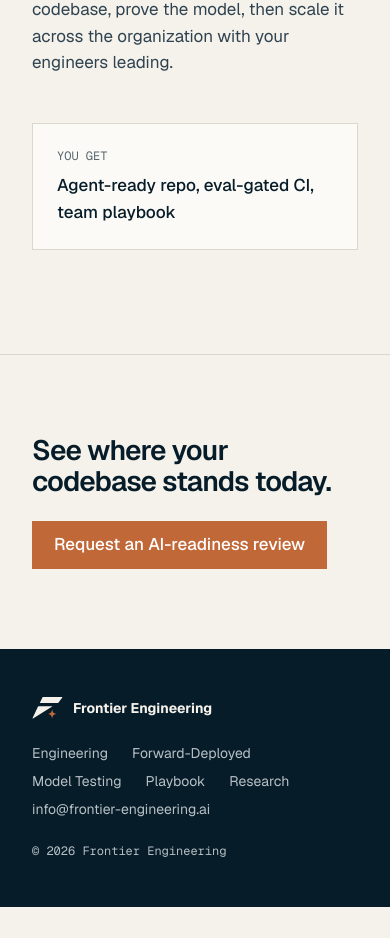
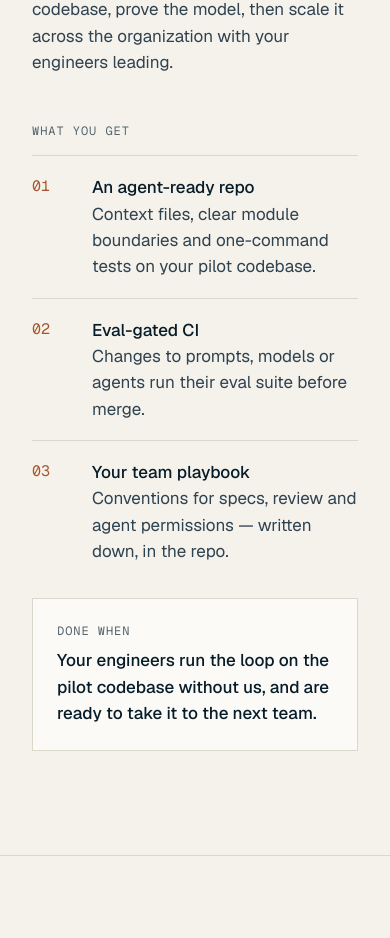
Before and after one commit to mattrobertson15/FrontierEngineeringWebsite, a Next.js app: page /engineering in a window 390 px wide. Shown: the part 4758-5696 px from the top of the page. Before the commit the page ends 5665 px from the top, so only its background shows below. Built offline with nearby package versions, Linux system fonts and the light colour scheme.

Commit message:
updates to copy

```diff
--- a/app/engineering/page.tsx
+++ b/app/engineering/page.tsx
@@ -133,9 +133,12 @@ export default function EngineeringPage() {
             </p>
           </>
         }
-        stats={[
-          { label: "YOU GET", value: "Agent-ready repo, eval-gated CI, team playbook", small: true },
+        deliverables={[
+          { title: "An agent-ready repo", body: "Context files, clear module boundaries and one-command tests on your pilot codebase." },
+          { title: "Eval-gated CI", body: "Changes to prompts, models or agents run their eval suite before merge." },
+          { title: "Your team playbook", body: "Conventions for specs, review and agent permissions — written down, in the repo." },
         ]}
+        doneWhen="Your engineers run the loop on the pilot codebase without us, and are ready to take it to the next team."
       />
 
       <CtaStrip
--- a/app/forward-deployed/page.tsx
+++ b/app/forward-deployed/page.tsx
@@ -236,9 +236,12 @@ export default function ForwardDeployedPage() {
             </p>
           </>
         }
-        stats={[
-          { label: "YOU GET", value: "Ranked opportunity map + working prototype", small: true },
+        deliverables={[
+          { title: "A ranked opportunity map", body: "Every task we found, scored by volume, cost, data availability and risk." },
+          { title: "A working prototype", body: "The top candidate, running on your real data in front of the people who'd use it." },
+          { title: "A go / no-go recommendation", body: "Whether to build it, with the baseline and evals to judge it by." },
         ]}
+        doneWhen="You have a clear decision on the top candidate and the evidence to back it."
       />
 
       <section className="border-t border-line">
--- a/app/model-testing/page.tsx
+++ b/app/model-testing/page.tsx
@@ -248,9 +248,13 @@ export default function ModelTestingPage() {
             </p>
           </>
         }
-        stats={[
-          { label: "YOU GET", value: "Eval harness, golden sets, CI gates, model recommendation", small: true },
+        deliverables={[
+          { title: "An eval harness", body: "Runs your tasks against any model, prompt or agent configuration, with repeated trials." },
+          { title: "Golden sets", body: "Versioned test cases labelled with your domain experts." },
+          { title: "Release gates in CI", body: "Every AI change measured against your baseline before it reaches users." },
+          { title: "A model recommendation", body: "The configuration that meets your quality, cost and latency targets — with the evidence." },
         ]}
+        doneWhen="A model or prompt change gets an approve-or-hold from your own pipeline, without us in the loop."
       />
 
       <CtaStrip
--- a/app/page.tsx
+++ b/app/page.tsx
@@ -1,4 +1,6 @@
 import { ContactForm } from "@/components/Forms";
+import { researchHref } from "@/lib/site";
+import { passRate, pct, run, runs, taskCount, totalPlanned, usd } from "@/content/wharf";
 import {
   ArrowLink,
   AutoGrid,
@@ -7,7 +9,11 @@ import {
   DarkBand,
   Eyebrow,
   H2,
+  StatGrid,
 } from "@/components/ui";
+
+const opusCopilot = run("copilot-claude-opus-5-max-1.0.77");
+const opusClaudeCode = run("cc-claude-opus-5-max-2.1.220");
 
 const loop = [
   { n: "01", step: "embed", note: "FDEs on site, inside the workflow" },
@@ -143,6 +149,36 @@ export default function Home() {
         </div>
       </Container>
 
+      {/* Research proof */}
+      <section className="border-y border-line bg-surface">
+        <Container className="py-24">
+          <AutoGrid min={340} className="items-center gap-14">
+            <div className="flex flex-col gap-5">
+              <Eyebrow>From our own bench</Eyebrow>
+              <H2 className="text-[clamp(32px,4vw,48px)]">We measure before we make claims.</H2>
+              <p className="m-0 max-w-[48ch] text-ink-2">
+                Wharf, our coding-agent benchmark, put today&apos;s frontier models through{" "}
+                {totalPlanned.toLocaleString("en-US")} independently verified attempts at real
+                software tasks. Same model, two harnesses: Claude Opus 5 passed{" "}
+                {pct(passRate(opusCopilot))} in one and {pct(passRate(opusClaudeCode))} in the
+                other — at {usd(opusCopilot.costPerAttempt)} versus{" "}
+                {usd(opusClaudeCode.costPerAttempt)} per attempt.
+              </p>
+              <ArrowLink href={researchHref}>Read the Wharf research</ArrowLink>
+            </div>
+            <StatGrid
+              tone="paper"
+              items={[
+                { label: "VERIFIED ATTEMPTS", value: totalPlanned.toLocaleString("en-US") },
+                { label: "CONFIGURATIONS", value: String(runs.length) },
+                { label: "REAL SOFTWARE TASKS", value: String(taskCount) },
+                { label: "PASS-RATE GAP, SAME MODEL", value: `${((passRate(opusCopilot) - passRate(opusClaudeCode)) * 100).toFixed(1)} pts` },
+              ]}
+            />
+          </AutoGrid>
+        </Container>
+      </section>
+
       {/* Engagement timeline */}
       <DarkBand>
         <Container className="flex flex-col gap-14 py-28">
--- a/components/Header.tsx
+++ b/components/Header.tsx
@@ -4,14 +4,14 @@ import Link from "next/link";
 import { usePathname } from "next/navigation";
 import { useState } from "react";
 import { LogoMark } from "./Logo";
-import { contactHref, practices } from "@/lib/site";
+import { contactHref, practices, researchHref } from "@/lib/site";
 
 export function Header() {
   const pathname = usePathname();
   const [open, setOpen] = useState(false);
   const close = () => setOpen(false);
 
-  const links = practices.map((p) => {
+  const links = [...practices, { href: researchHref, label: "Research" }].map((p) => {
     const active = pathname === p.href;
     return { ...p, active };
   });
--- a/components/ui.tsx
+++ b/components/ui.tsx
@@ -224,16 +224,38 @@ export function StatGrid({
 
 export function EngagementSection({
   intro,
-  stats,
+  deliverables,
+  doneWhen,
 }: {
   intro: ReactNode;
-  stats: { label: string; value: string; small?: boolean }[];
+  deliverables: { title: string; body: string }[];
+  /** The exit criterion, shown in place of a duration. */
+  doneWhen: string;
 }) {
   return (
     <Container className="py-26">
-      <AutoGrid min={320} className="gap-12">
+      <AutoGrid min={320} className="items-start gap-12">
         <div className="flex flex-col gap-4">{intro}</div>
-        <StatGrid items={stats} />
+        <div className="flex flex-col gap-4">
+          <Label>What you get</Label>
+          <ol className="m-0 flex list-none flex-col p-0">
+            {deliverables.map((d, i) => (
+              <li key={d.title} className="grid grid-cols-[48px_1fr] gap-3 border-t border-line py-[18px]">
+                <span className="font-mono text-[15px] text-accent-ink">
+                  {String(i + 1).padStart(2, "0")}
+                </span>
+                <div>
+                  <p className="m-0 font-medium">{d.title}</p>
+                  <p className="m-0 text-ink-2">{d.body}</p>
+                </div>
+              </li>
+            ))}
+          </ol>
+          <div className="flex flex-col gap-2 border border-line bg-surface p-6">
+            <Label>Done when</Label>
+            <p className="m-0 text-[17px] font-medium">{doneWhen}</p>
+          </div>
+        </div>
       </AutoGrid>
     </Container>
   );
```
